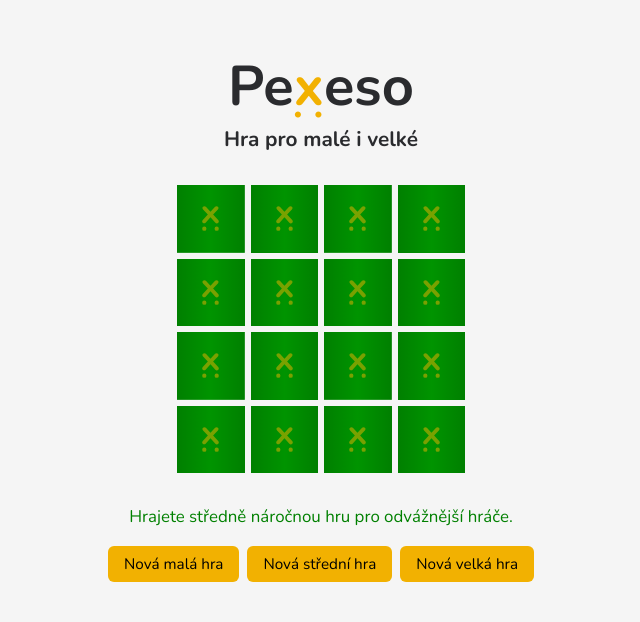
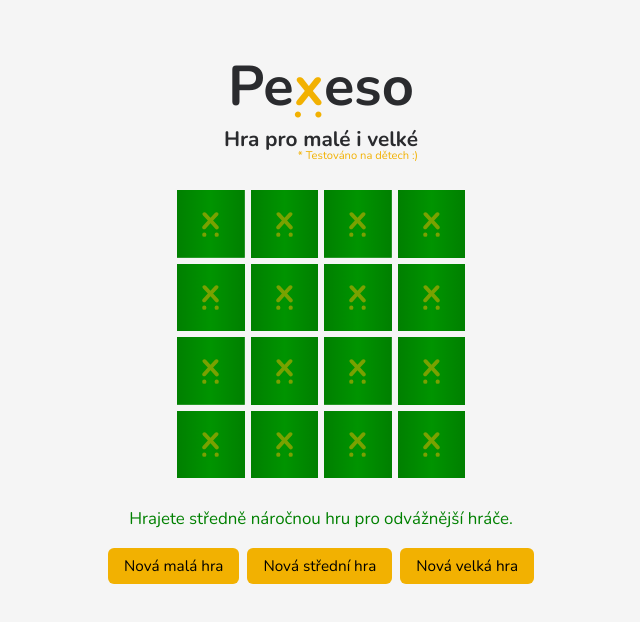
Before and after one commit to hankaEsha/pexeso, a plain HTML site: page index.html in a window 1280 px wide. Shown: the whole page, without its empty margins (319-959 px from the left). Drawn offline with nearby package versions, Linux system fonts and the light colour scheme.

Commit message:
note 'tested on children' added

```diff
--- a/index.html
+++ b/index.html
@@ -20,7 +20,10 @@
   </head>
   <body>
     <h1>Pe<span class="x">x</span>eso</h1>
-    <h2>Hra pro malé i velké</h2>
+    <div class="container-heading">
+      <p class="subheading">Hra pro malé i velké</p>
+      <p class="tested">* Testováno na dětech :)</p>
+    </div>
     <noscript>
       <p class="message">Pro tuto hru potřebujete mít zapnutý JavaScript.</p>
     </noscript>
--- a/style.css
+++ b/style.css
@@ -15,20 +15,33 @@ body {
     font-family: "Nunito", "Arial Rounded", "Arial", sans-serif;
 }
 
-h1,
-h2 {
-    text-align: center;
-}
-
 h1 {
     font-size: 3.5rem;
+    text-align: center;
     margin-top: 3rem;
     margin-bottom: 0;
 }
 
-h2 {
+.container-heading {
+    display: flex;
+    flex-direction: column;
+    align-items: end;
+    margin-inline: auto;
+    max-width: max-content;
+}
+
+.subheading {
     font-size: 1.3rem;
-    margin-top: 0;
+    font-weight: 700;
+    text-align: center;
+    margin-block: 0rem;
+}
+
+.tested {
+    font-size: 0.7rem;
+    text-align: center;
+    color: #f2b101;
+    margin-block: -0.3rem;
 }
 
 .x {
@@ -122,10 +135,10 @@ h2 {
 }
 
 .subtitle {
-    font-size: clamp(0.8rem, 0.7000rem + 0.4444vw, 1.1rem);
+    font-size: clamp(0.8rem, 0.7rem + 0.4444vw, 1.1rem);
     color: #008000;
     text-align: center;
-    margin-top: 2rem;
+    margin-top: 1.8rem;
     margin-bottom: 0.5rem;
 }
 
```
